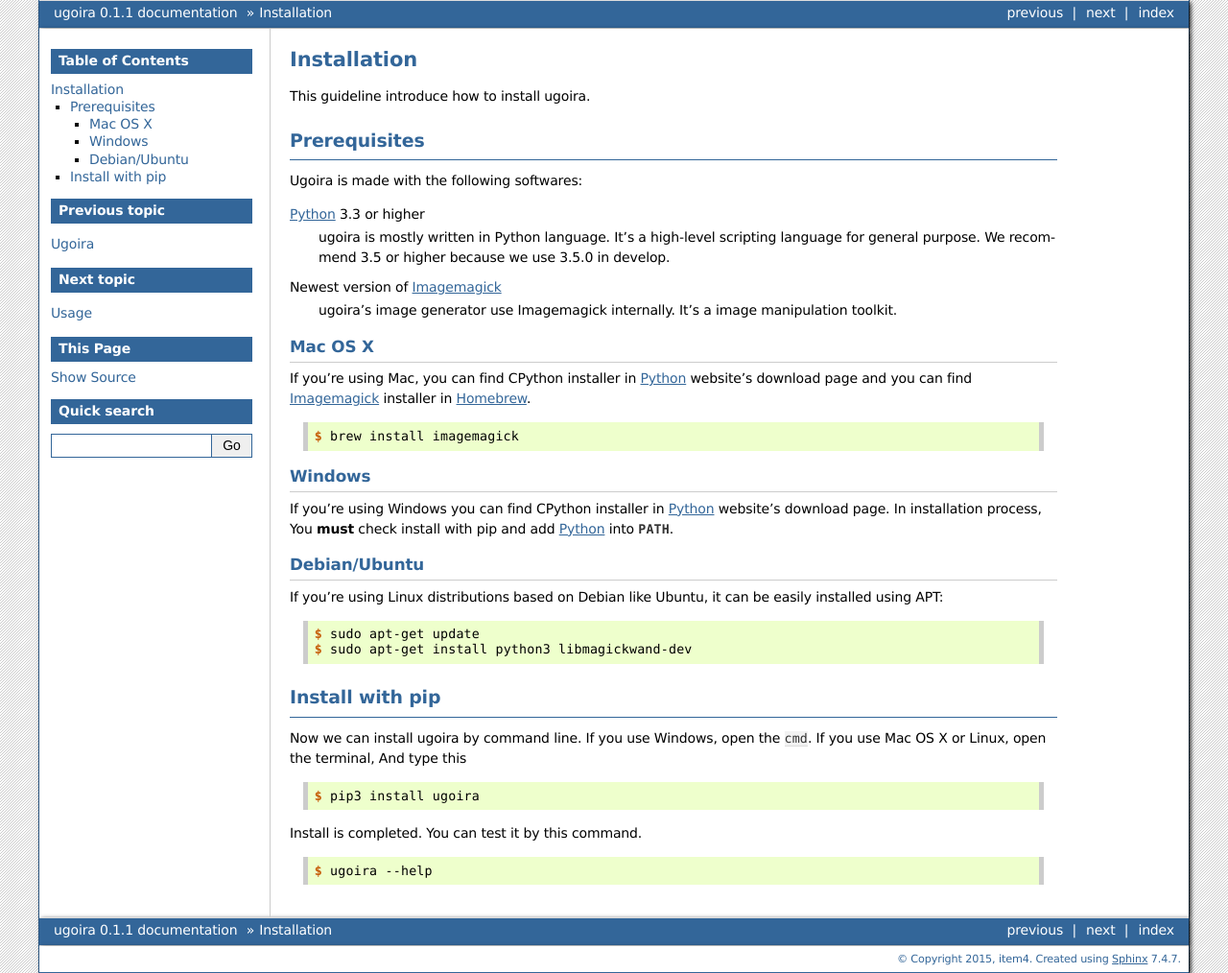
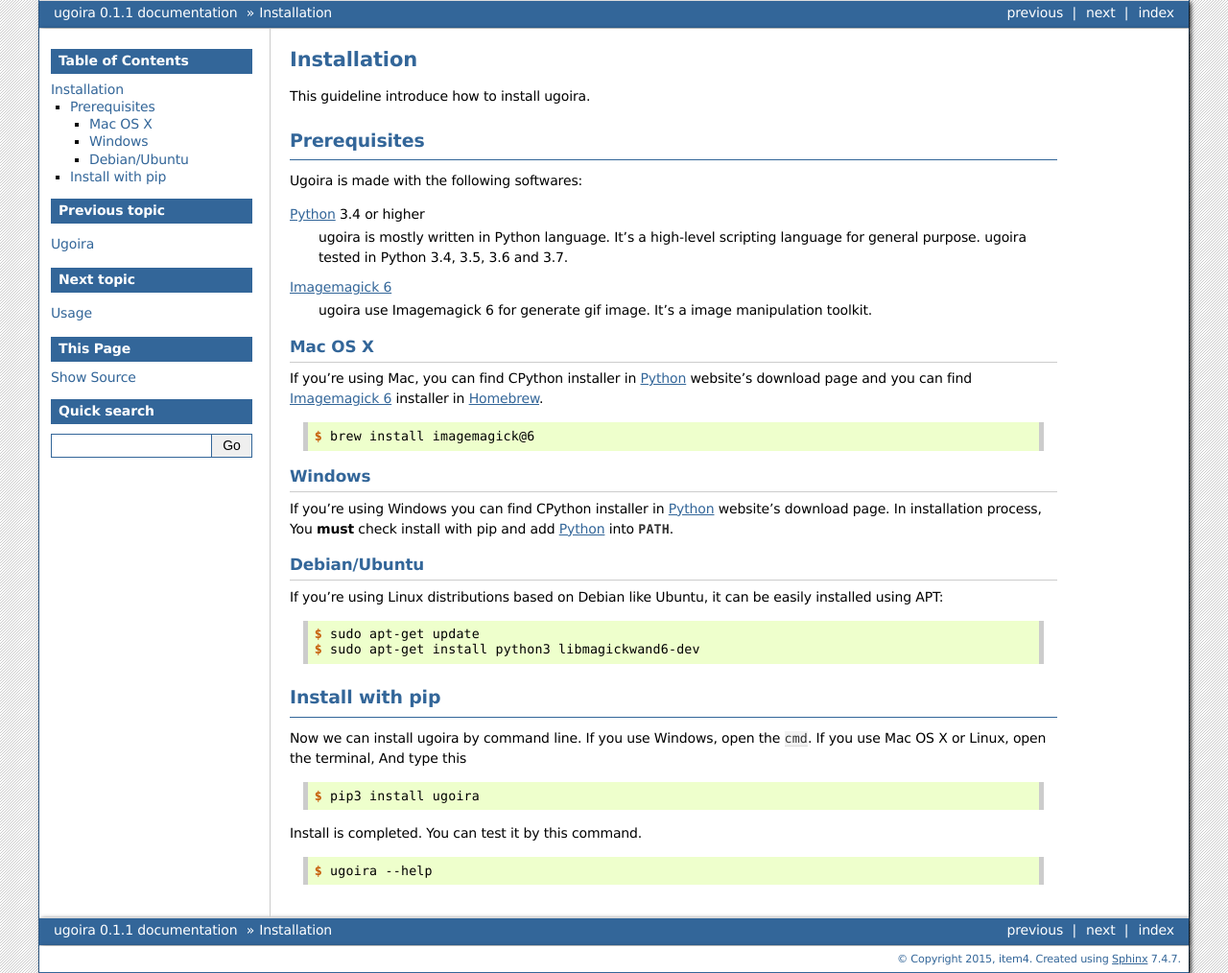
Before and after one commit to item4/ugoira, a Sphinx documentation site: the page built from docs/install.rst, in a window 1280 px wide. Shown: the whole page at 96% size. Built offline with Sphinx 7.4.7, drawn with Linux system fonts in a browser that asks for light colours.

Commit message:
Fix docs

```diff
--- a/docs/conf.py
+++ b/docs/conf.py
@@ -292,6 +292,6 @@
 
 intersphinx_mapping = {
     'python': ('http://docs.python.org/3/', None),
-    'click': ('http://click.pocoo.org/3/', None),
+    'click': ('http://click.pocoo.org/latest/', None),
     'requests': ('http://docs.python-requests.org/en/latest/', None),
 }
--- a/docs/install.rst
+++ b/docs/install.rst
@@ -8,24 +8,23 @@
 
 Ugoira is made with the following softwares:
 
-Python_ 3.3 or higher
+Python_ 3.4 or higher
    ugoira is mostly written in Python language.  It's a high-level scripting
-   language for general purpose. We recommend 3.5 or higher because
-   we use 3.5.0 in develop.
+   language for general purpose. ugoira tested in Python 3.4, 3.5, 3.6 and 3.7.
 
-Newest version of Imagemagick_
-   ugoira's image generator use Imagemagick internally. It's a image
+`Imagemagick 6`_
+   ugoira use Imagemagick 6 for generate gif image. It's a image
    manipulation toolkit.
 
 Mac OS X
 ++++++++
 
 If you're using Mac, you can find CPython installer in Python_ website's
-download page and you can find Imagemagick_ installer in Homebrew_.
+download page and you can find `Imagemagick 6`_ installer in Homebrew_.
 
 .. sourcecode:: console
 
-   $ brew install imagemagick
+   $ brew install imagemagick@6
 
 
 Windows
@@ -45,10 +44,10 @@
 .. sourcecode:: console
 
    $ sudo apt-get update
-   $ sudo apt-get install python3 libmagickwand-dev
+   $ sudo apt-get install python3 libmagickwand6-dev
 
 
-.. _Imagemagick: http://www.imagemagick.org/script/index.php
+.. _`Imagemagick 6`: http://www.imagemagick.org/script/index.php
 .. _Homebrew: http://brew.sh/
 .. _Python: https://www.python.org/
 
```
Also changed, not shown: docs/changelog.rst (+22 -0 lines).
